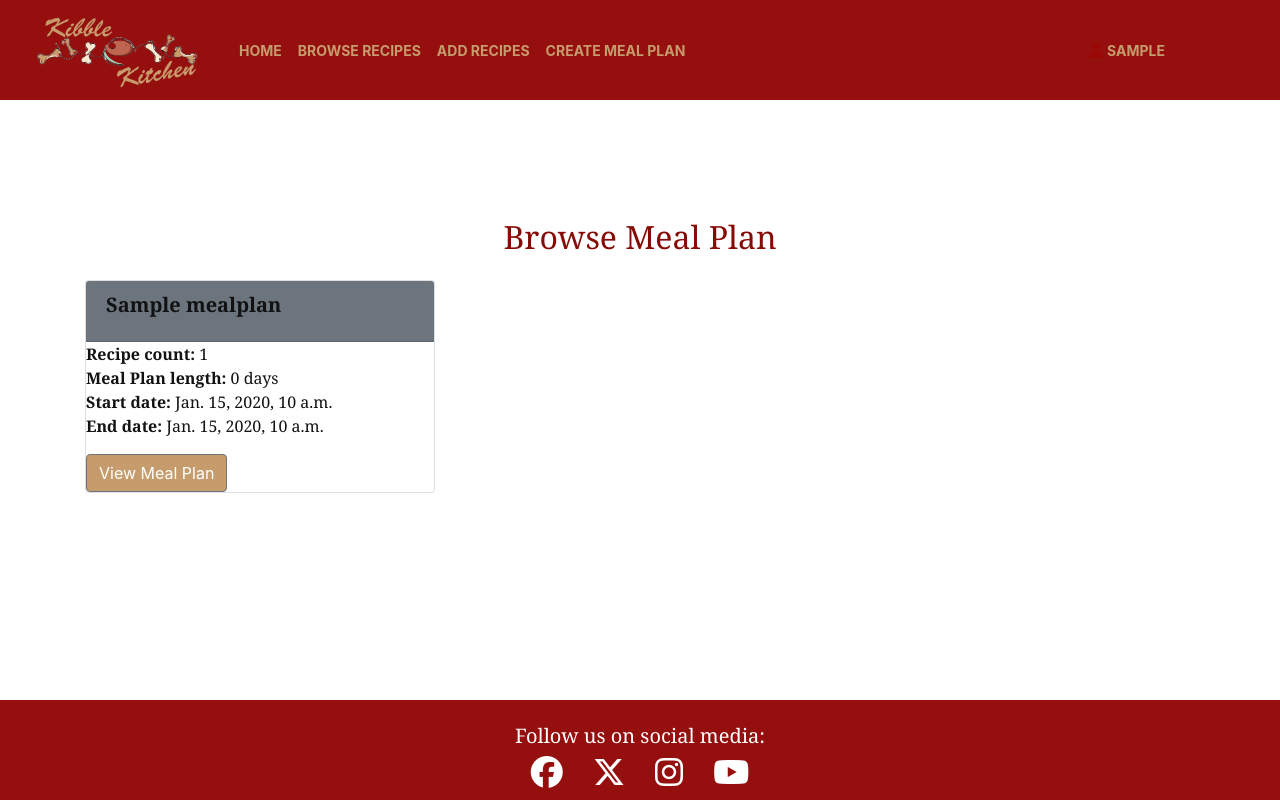
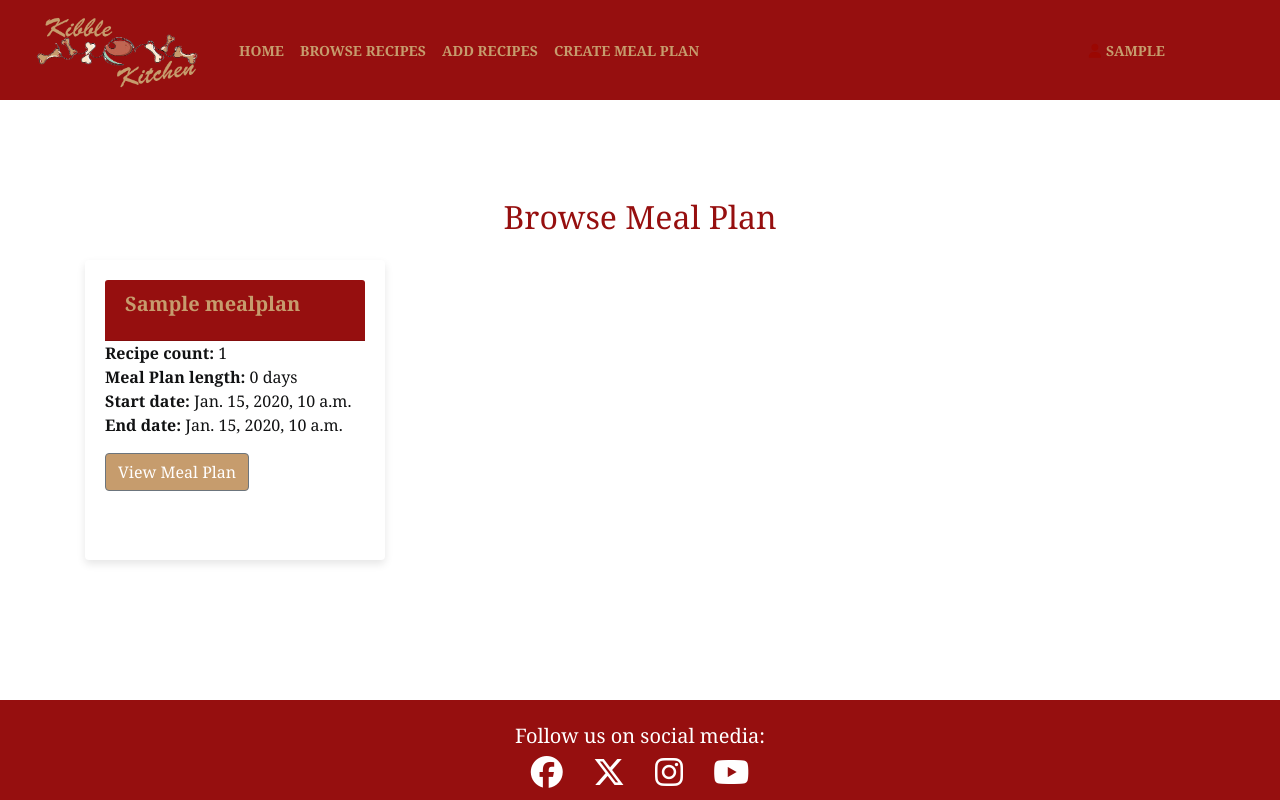
Before and after one commit to shivani-CI/Kibble-Kitchen, a Django app: page /browse_meal_plans/ in a window 1280 px wide. Run offline with Django 4.2, Linux system fonts and the light colour scheme; a user stored in the database is signed in; tables that the repository leaves empty hold one stand-in row (values such as "Sample post"); some libraries are stand-ins or nearby versions.

Commit message:
Styling changes

```diff
--- a/recipe/templates/recipe/browse_meal_plan.html
+++ b/recipe/templates/recipe/browse_meal_plan.html
@@ -1,14 +1,14 @@
 {% extends "base.html" %}
 
 {% block content %}
-<div class="container mt-4" style="padding-top: 70px;">
+<div class="container mt-4" style="padding-top: 50px;">
     <h2 class="text-center my-4">Browse Meal Plan</h2>
     <div class="row">
         {% for meal_plan in mealplan_list %}
             <div class="col-md-6 col-lg-4">
                 <div class="card meal-plan-card mb-4">
-                    <div class="card-header bg-secondary text-white">
-                        <h5 class="card-title">{{ meal_plan.title}}</h5>
+                    <div class="card-header">
+                        <h5 class="card-title" style="color: #c69c6d;">{{ meal_plan.title}}</h5>
                     </div>
                     <div>
                         <p card-text>
--- a/recipe/templates/recipe/browse_recipes.html
+++ b/recipe/templates/recipe/browse_recipes.html
@@ -3,7 +3,7 @@
 
 {% block content %}
 
-<div class="container mt-4" style="padding-top: 70px;">
+<div class="container mt-4" style="padding-top: 30px;">
     <h1 class="text-center mb-4 pt-5">Browse Recipes</h1>
     <div class="row">
         {% for recipe in recipe_list %}
--- a/recipe/templates/recipe/create_meal_plan.html
+++ b/recipe/templates/recipe/create_meal_plan.html
@@ -13,5 +13,5 @@
         </form>
 
     </div>
-</div>>
+</div>
 {% endblock %}
--- a/recipe/templates/recipe/recipe_detail.html
+++ b/recipe/templates/recipe/recipe_detail.html
@@ -8,9 +8,9 @@
     <div class="row">
         <div class="col-md-6 image-container">
             {% if "placeholder" in recipe.image.url %}
-            <img class="card-img-top" src="{% static 'images/default.png' %}" style="position: relative; border-radius: 10px;" alt="placeholder image">
+                <img class="card-img-top" src="{% static 'images/default.png' %}" style="position: relative; border-radius: 10px;" alt="placeholder image">
             {% else %}
-            <img class="card-img-top" src="{{ recipe.image.url }}" alt="{{ recipe.title }}">
+                <img class="card-img-top" src="{{ recipe.image.url }}" alt="{{ recipe.title }}">
             {% endif %}
         </div>
         <div class="col-md-6">
--- a/static/css/style.css
+++ b/static/css/style.css
@@ -4,9 +4,7 @@
 /* Global */
 
 body {
-    /* height: 100%;
-    margin: 0;
-    padding: 0; */
+    font-family: 'Georgia', sans-serif;
     display: flex;
     flex-direction: column;
     min-height: 100vh;
@@ -14,9 +12,6 @@ body {
 
 .wrapper {
     flex: 1;
-    /* min-height: calc(100vh - 100px);
-    display: flex;
-    flex-direction: column;     */
 }
 
 .content {
@@ -33,10 +28,10 @@ body {
     background-color: #fff;
 }
 
-/* .card {
+.card {
     border: none;
     background-color: transparent;
-} */
+}
 
 .image-container {
     position: relative;
@@ -57,7 +52,7 @@ body {
 }
 
 .text-center {
-    color: #860a05;
+    color: #960f0f;
     font-family: 'Georgia', serif;
 }
 
@@ -134,7 +129,7 @@ p {
 }
 
 .btn-light {
-    color: #860a05;
+    color: #960f0f;
     font-weight: 700;
     border-radius: 12px;
 }
@@ -172,10 +167,6 @@ p {
     color: rgb(172, 175, 175);
 }
 
-.approval {
-    color: rgb(222, 146, 168);
-}
-
 .page-title {
     text-align: center;
 }
@@ -187,17 +178,30 @@ p {
 }
 
 .bg-secondary {
-    background-color: #860a05;
+    background-color: #960f0f;
 }
 
 .card-header {
-    background-color: #860a05;
+    background-color: #960f0f;
+    color: #fff;
 }
 
 .card-title {
-    color: #111213;
+    color: #24272b;
     font-family: 'Georgia', serif;
     font-weight: 600;
+}
+
+.meal-plan-card {
+    height: 300px;
+    width: 300px;
+    padding: 20px;
+    background-color: #fff;
+    box-shadow: 0 4px 8px rgba(0, 0, 0, 0.1);
+}
+
+h4 {
+    text-align: center;
 }
 
 
```
Also changed, not shown: recipe/templates/recipe/meal_plan_detail.html (+5 -4 lines).
